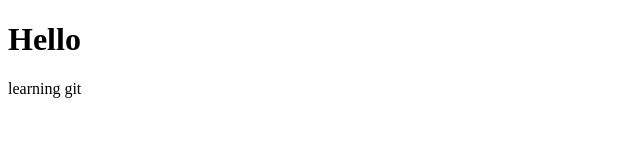
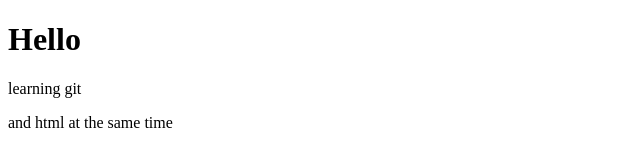
Before and after one commit to friesenb13/dw2021review, a plain HTML site: page index.html in a window 1280 px wide. Shown: the whole page, without its empty margins (0-640 px from the left). Drawn offline with Linux system fonts and the light colour scheme.

Commit message:
added another paragraph

```diff
--- a/index.html
+++ b/index.html
@@ -7,5 +7,6 @@
     <body>
         <h1>Hello</h1>
         <p>learning git</p>
+        <P>and html at the same time</P>
     </body>
 </html>
```
